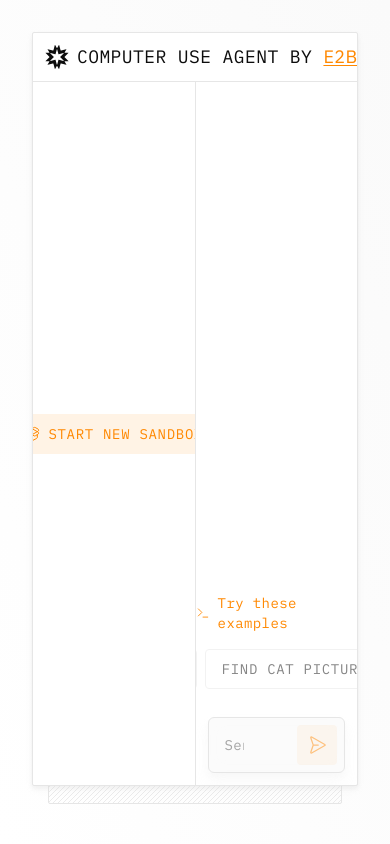
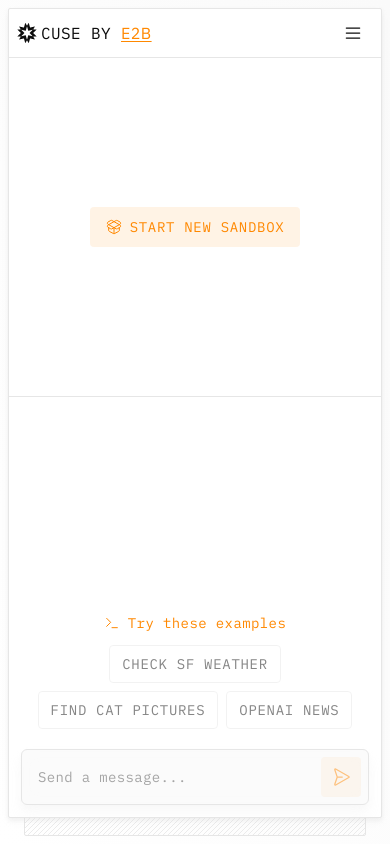
Before and after one commit to openapiv1/surf, a Next.js app: page / in a window 390 px wide. Built offline with nearby package versions, Linux system fonts and the light colour scheme.

Commit message:
add: mobile responsiveness

```diff
--- a/app/page.tsx
+++ b/app/page.tsx
@@ -1,7 +1,15 @@
 "use client";
 
 import { useRef, useState, useEffect } from "react";
-import { MoonIcon, SunIcon, Timer, Power, PackageOpen } from "lucide-react";
+import {
+  MoonIcon,
+  SunIcon,
+  Timer,
+  Power,
+  PackageOpen,
+  Menu,
+  X,
+} from "lucide-react";
 import { useTheme } from "next-themes";
 import { GithubLogo } from "@phosphor-icons/react";
 import { toast } from "sonner";
@@ -32,6 +40,7 @@ export default function Home() {
   const [timeRemaining, setTimeRemaining] = useState<number>(300); // 5 minutes in seconds
   const iframeRef = useRef<HTMLIFrameElement>(null);
   const iFrameWrapperRef = useRef<HTMLDivElement>(null);
+  const [mobileMenuOpen, setMobileMenuOpen] = useState(false);
 
   // Get chat state and functions from context
   const {
@@ -51,10 +60,17 @@ export default function Home() {
   const startSandbox = async () => {
     setIsLoading(true);
     try {
-      const { sandboxId, vncUrl } = await createSandbox([
-        iFrameWrapperRef.current?.clientWidth || 1920,
-        iFrameWrapperRef.current?.clientHeight || 1080,
-      ]);
+      // Calculate appropriate resolution based on screen size
+      const width =
+        iFrameWrapperRef.current?.clientWidth ||
+        (window.innerWidth < 768 ? window.innerWidth - 32 : 1024);
+      const height =
+        iFrameWrapperRef.current?.clientHeight ||
+        (window.innerWidth < 768
+          ? Math.min(window.innerHeight * 0.4, 400)
+          : 768);
+
+      const { sandboxId, vncUrl } = await createSandbox([width, height]);
       setSandboxId(sandboxId);
       setVncUrl(vncUrl);
       setTimeRemaining(300);
@@ -112,14 +128,21 @@ export default function Home() {
   const onSubmit = (e: React.FormEvent) => {
     const content = handleSubmit(e);
     if (content && sandboxId) {
+      // Calculate appropriate resolution based on current container size
+      const width =
+        iFrameWrapperRef.current?.clientWidth ||
+        (window.innerWidth < 768 ? window.innerWidth - 32 : 1024);
+      const height =
+        iFrameWrapperRef.current?.clientHeight ||
+        (window.innerWidth < 768
+          ? Math.min(window.innerHeight * 0.4, 400)
+          : 768);
+
       sendMessage({
         content,
         sandboxId,
         environment: "linux", // Default to linux environment
-        resolution: [
-          iFrameWrapperRef.current?.clientWidth || 1920,
-          iFrameWrapperRef.current?.clientHeight || 1080,
-        ],
+        resolution: [width, height],
       });
     }
   };
@@ -132,14 +155,20 @@ export default function Home() {
       toast.error("Please start an instance first");
       return;
     }
+
+    // Calculate appropriate resolution based on current container size
+    const width =
+      iFrameWrapperRef.current?.clientWidth ||
+      (window.innerWidth < 768 ? window.innerWidth - 32 : 1024);
+    const height =
+      iFrameWrapperRef.current?.clientHeight ||
+      (window.innerWidth < 768 ? Math.min(window.innerHeight * 0.4, 400) : 768);
+
     sendMessage({
       content: prompt,
       sandboxId,
       environment: "linux",
-      resolution: [
-        iFrameWrapperRef.current?.clientWidth || 1920,
-        iFrameWrapperRef.current?.clientHeight || 1080,
-      ],
+      resolution: [width, height],
     });
   };
 
@@ -198,7 +227,7 @@ export default function Home() {
   }, [timeRemaining, sandboxId, stopGeneration, clearMessages]);
 
   return (
-    <div className="w-full h-dvh overflow-hidden p-8 pb-10">
+    <div className="w-full h-dvh overflow-hidden p-2 sm:p-4 md:p-8 md:pb-10">
       {/* Windows XP-like Container */}
       <Frame
         classNames={{
@@ -207,11 +236,18 @@ export default function Home() {
         }}
       >
         {/* Navbar (Windows XP Title Bar) */}
-        <div className="border-b w-full px-3 py-2 flex items-center justify-between h-auto">
-          <div className="flex flex-1 items-center text-lg">
-            <Link href="/" className="flex items-center gap-2" target="_blank">
-              <Logo width={24} height={24} />
-              <h1 className="whitespace-pre">Computer Use Agent by </h1>
+        <div className="border-b w-full px-2 sm:px-3 py-2 flex items-center justify-between h-auto">
+          <div className="flex flex-1 items-center text-base sm:text-lg truncate">
+            <Link
+              href="/"
+              className="flex items-center gap-1 sm:gap-2"
+              target="_blank"
+            >
+              <Logo width={20} height={20} className="sm:w-6 sm:h-6" />
+              <h1 className="whitespace-pre hidden sm:inline">
+                Computer Use Agent by{" "}
+              </h1>
+              <h1 className="whitespace-pre sm:hidden">Cuse by </h1>
             </Link>
             <Link
               href="https://e2b.dev"
@@ -221,7 +257,25 @@ export default function Home() {
               E2B
             </Link>
           </div>
-          <div className="flex items-center gap-2">
+
+          {/* Mobile menu button */}
+          <div className="md:hidden">
+            <Button
+              onClick={() => setMobileMenuOpen(!mobileMenuOpen)}
+              variant="ghost"
+              size="icon"
+              className="mr-1"
+            >
+              {mobileMenuOpen ? (
+                <X className="h-5 w-5" />
+              ) : (
+                <Menu className="h-5 w-5" />
+              )}
+            </Button>
+          </div>
+
+          {/* Desktop controls */}
+          <div className="hidden md:flex items-center gap-2">
             <a
               href="https://github.com/e2b-dev/computer-use-app"
               target="_blank"
@@ -269,13 +323,78 @@ export default function Home() {
               )}
             </AnimatePresence>
           </div>
+
+          {/* Mobile controls (always visible) */}
+          <div className="md:hidden flex items-center">
+            <AnimatePresence>
+              {sandboxId && (
+                <motion.div
+                  className="flex items-center gap-1"
+                  initial={{ opacity: 0, y: -10 }}
+                  animate={{ opacity: 1, y: 0 }}
+                  exit={{ opacity: 0, y: -10 }}
+                  transition={{ duration: 0.2 }}
+                >
+                  <Button
+                    onClick={handleIncreaseTimeout}
+                    variant="muted"
+                    size="sm"
+                    title="Increase Time"
+                    className="px-1.5"
+                  >
+                    <Timer className="h-3 w-3" />
+                    <span className="text-xs font-medium ml-1">
+                      {Math.floor(timeRemaining / 60)}:
+                      {(timeRemaining % 60).toString().padStart(2, "0")}
+                    </span>
+                  </Button>
+
+                  <Button
+                    onClick={stopSandbox}
+                    variant="error"
+                    size="sm"
+                    className="text-xs px-1.5"
+                  >
+                    <Power className="w-3 h-3" />
+                  </Button>
+                </motion.div>
+              )}
+            </AnimatePresence>
+          </div>
         </div>
 
-        <div className="flex flex-1 overflow-hidden">
+        {/* Mobile menu */}
+        <AnimatePresence>
+          {mobileMenuOpen && (
+            <motion.div
+              className="md:hidden border-b p-2 flex items-center justify-between"
+              initial={{ opacity: 0, height: 0 }}
+              animate={{ opacity: 1, height: "auto" }}
+              exit={{ opacity: 0, height: 0 }}
+              transition={{ duration: 0.2 }}
+            >
+              <div className="flex items-center gap-2">
+                <a
+                  href="https://github.com/e2b-dev/computer-use-app"
+                  target="_blank"
+                  rel="noopener noreferrer"
+                  className="p-1 hover:bg-bg-200/50 dark:hover:bg-bg-200/50 rounded-lg transition-colors"
+                  title="View on GitHub"
+                >
+                  <GithubLogo className="w-5 h-5 text-fg-100" />
+                </a>
+                <ThemeToggle />
+              </div>
+            </motion.div>
+          )}
+        </AnimatePresence>
+
+        {/* Main content area - flex column on mobile, row on desktop */}
+        <div className="flex flex-col md:flex-row flex-1 overflow-hidden">
           {/* Desktop Stream (Windows XP Content Area) */}
           <div
             ref={iFrameWrapperRef}
-            className="relative flex-1 w-full overflow-hidden"
+            className="relative w-full md:flex-1 h-[40vh] md:h-auto overflow-hidden"
           >
             {isLoading ? (
               <div className="absolute inset-0 flex flex-col items-center justify-center gap-4">
@@ -314,31 +433,9 @@ export default function Home() {
               </div>
             )}
           </div>
-          {/* Chat Section (Bottom) */}
-          <div className="max-w-xl flex-1 flex flex-col relative border-l overflow-hidden">
-            {/* Chat Controls */}
-            {/*  <div className="px-4 py-2 flex justify-end">
-            <AnimatePresence>
-              {messages.length > 0 && !chatLoading && (
-                <motion.div
-                  initial={{ opacity: 0, scale: 0.8 }}
-                  animate={{ opacity: 1, scale: 1 }}
-                  exit={{ opacity: 0, scale: 0.8 }}
-                  transition={{ duration: 0.15 }}
-                >
-                  <Button
-                    onClick={handleClearChat}
-                    variant="ghost"
-                    size="iconSm"
-                    title="Clear Chat"
-                  >
-                    <Trash2 className="h-4 w-4" />
-                  </Button>
-                </motion.div>
-              )}
-            </AnimatePresence>
-          </div> */}
 
+          {/* Chat Section - Bottom on mobile, right on desktop */}
+          <div className="flex-1 flex flex-col relative border-t md:border-t-0 md:border-l overflow-hidden h-[60vh] md:h-auto md:max-w-xl">
             {/* Chat Messages */}
             <ChatList
               className="flex-1"
@@ -351,7 +448,7 @@ export default function Home() {
               <ExamplePrompts
                 onPromptClick={handleExampleClick}
                 disabled={!sandboxId}
-                className="pb-16"
+                className="-translate-y-16"
               />
             )}
 
--- a/components/example-prompts.tsx
+++ b/components/example-prompts.tsx
@@ -20,7 +20,7 @@ export function ExamplePrompt({ text, onClick, disabled }: ExamplePromptProps) {
       onClick={onClick}
       variant="outline"
       size="lg"
-      className="text-left whitespace-nowrap"
+      className="text-left whitespace-normal text-sm sm:text-base h-auto py-2 px-3 sm:px-4"
       disabled={disabled}
     >
       {text}
@@ -60,7 +60,7 @@ export function ExamplePrompts({
   return (
     <div
       className={cn(
-        "flex flex-col items-center gap-4 mx-auto my-6 w-full max-w-[600px]",
+        "flex flex-col items-center gap-3 sm:gap-4 mx-auto my-4 sm:my-6 w-full max-w-[600px]",
         className
       )}
     >
@@ -68,7 +68,7 @@ export function ExamplePrompts({
         <Terminal className="w-4 h-4" />
         <span className="text-sm font-mono">Try these examples</span>
       </div>
-      <div className="flex gap-2 justify-center w-full overflow-x-auto pb-2 scrollbar-thin scrollbar-thumb-[#EBEBEB] dark:scrollbar-thumb-[#333333] scrollbar-track-transparent">
+      <div className="flex flex-wrap gap-2 justify-center w-full px-2 sm:px-0 pb-2 overflow-x-auto scrollbar-thin scrollbar-thumb-[#EBEBEB] dark:scrollbar-thumb-[#333333] scrollbar-track-transparent">
         {prompts.map((item, index) => (
           <ExamplePrompt
             key={index}
```
